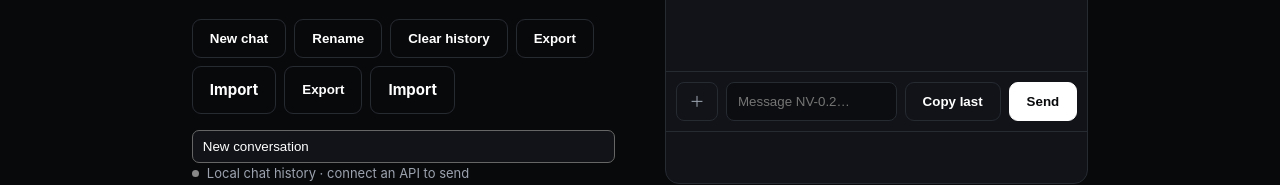
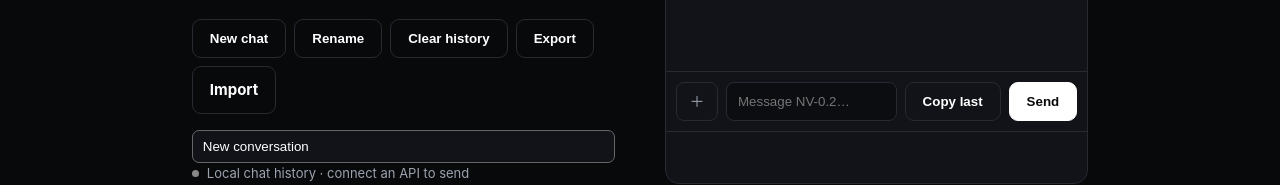
Before and after one commit to xYzHuman-real/NOTVISIBLE-AI-, a plain HTML site: page web/chat.html in a window 1280 px wide. Shown: the part 503-688 px from the top of the page. Drawn offline with Linux system fonts and the light colour scheme.

Commit message:
Fix duplicate chat import controls

```diff
--- a/web/chat.html
+++ b/web/chat.html
@@ -19,7 +19,7 @@
 <div class="toolbar">
 <button id="newChat" class="button ghost" type="button">New chat</button>
 <button id="renameChat" class="button ghost" type="button">Rename</button>
-<button id="clearChats" class="button ghost" type="button">Clear history</button><button id="exportChats" class="button ghost" type="button">Export</button><label class="button ghost" for="importInput">Import<input id="importInput" type="file" accept=".json" hidden></label><button id="exportChats" class="button ghost" type="button">Export</button><label class="button ghost" for="importInput">Import<input id="importInput" type="file" accept=".json" hidden></label>
+<button id="clearChats" class="button ghost" type="button">Clear history</button><button id="exportChats" class="button ghost" type="button">Export</button><label class="button ghost" for="importInput">Import<input id="importInput" type="file" accept=".json" hidden></label>
 </div>
 <div id="history" class="history"></div>
 <div class="status"><span id="dot"></span><span id="status">Checking API…</span></div>
```
